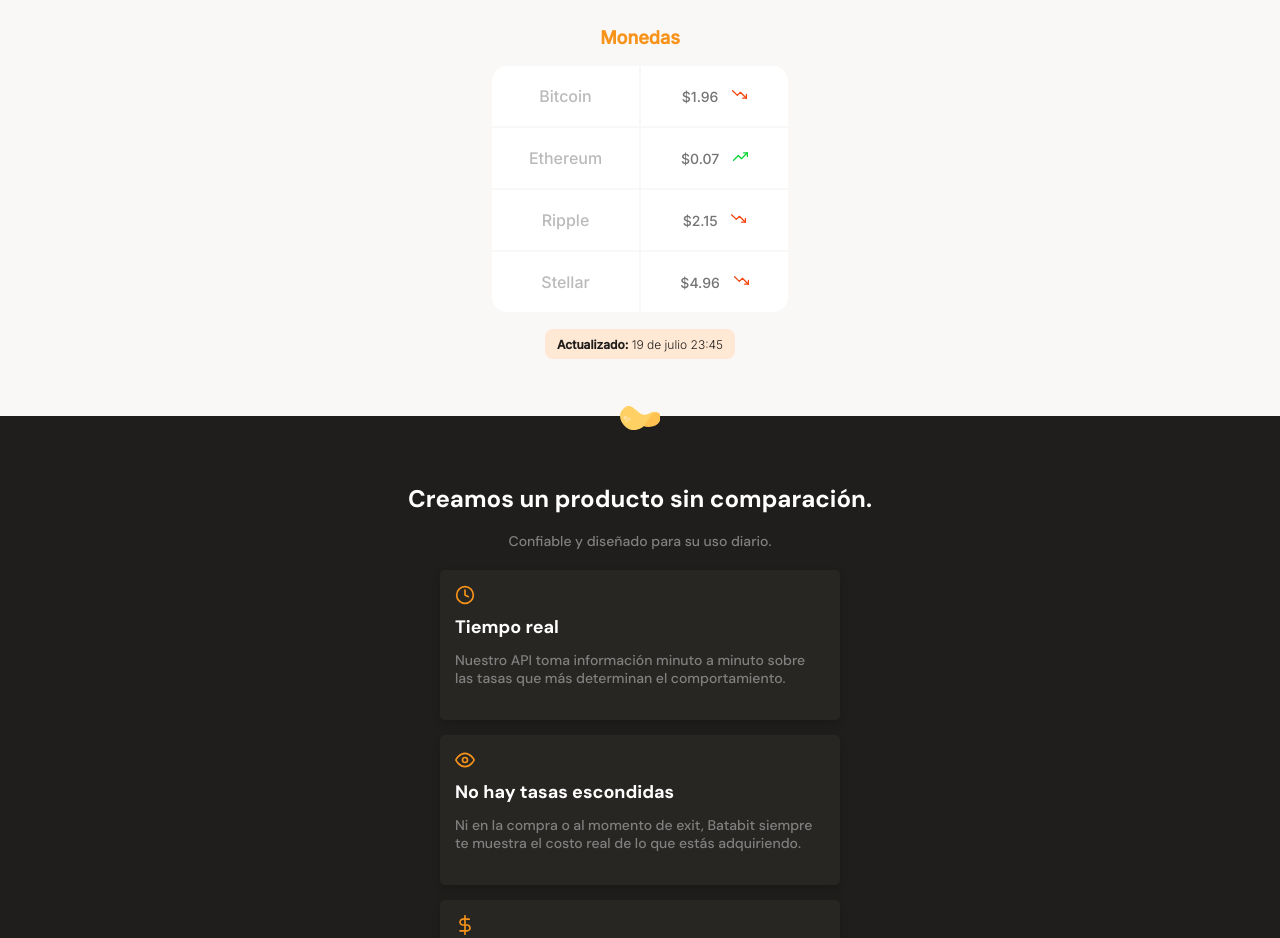
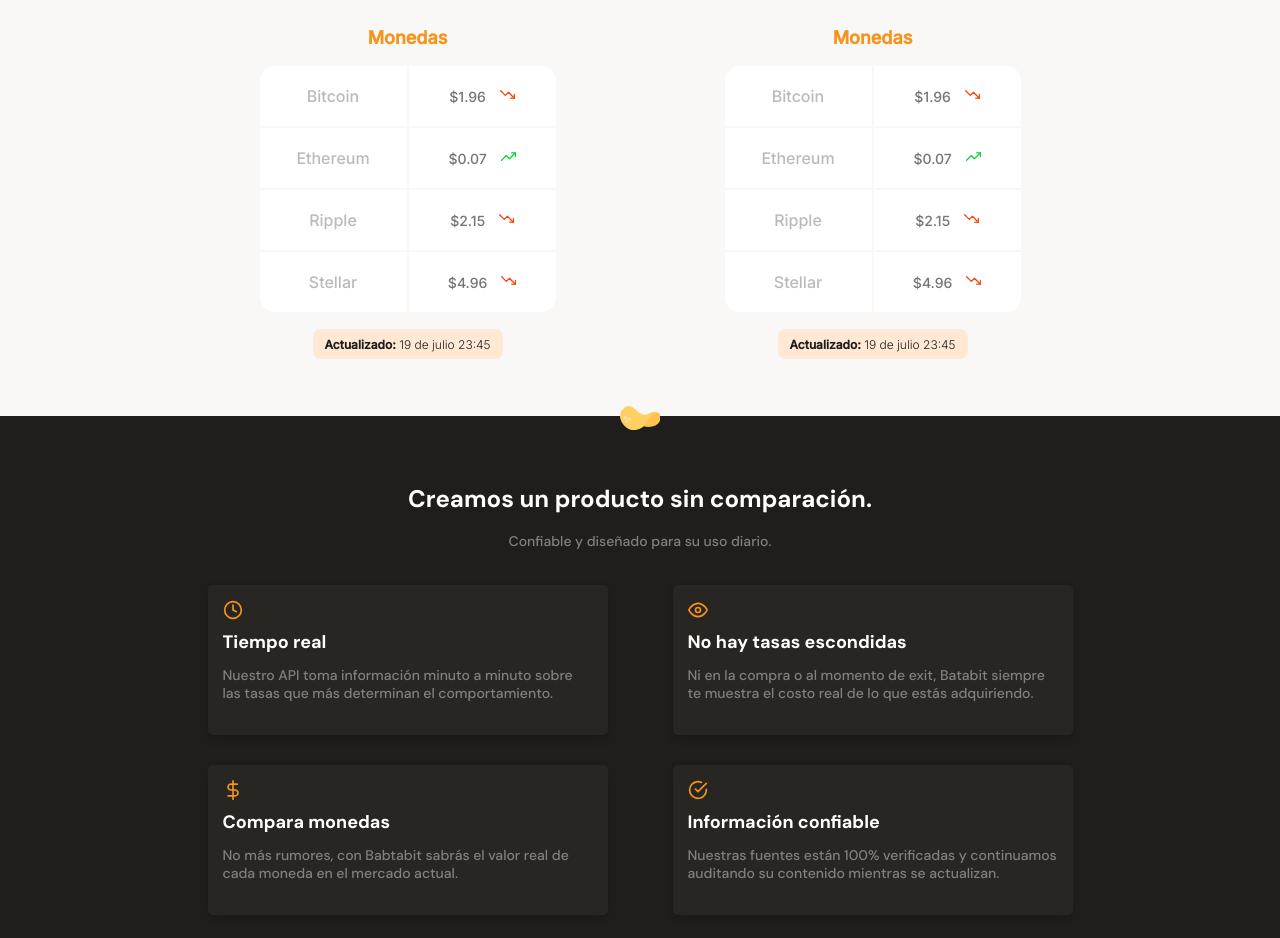
Before and after one commit to alejoWeb/mobileFirst, a plain HTML site: page index.html in a window 1280 px wide. Shown: the part 740-1678 px from the top of the page. Drawn offline with Linux system fonts and the light colour scheme.

Commit message:
version 1.0 completed

```diff
--- /dev/null
+++ b/css/tablet.css
@@ -0,0 +1,17 @@
+.product-cards--container {
+  display: flex;
+  flex-wrap: wrap;
+  width: 930px;
+  margin: 0 auto;
+}
+
+.main-tables-container {
+  display: flex;
+  width: 930px;
+  margin: 0 auto;
+}
+
+.plans-container--slider {
+  justify-content: center;
+
+}
--- a/index.html
+++ b/index.html
@@ -5,6 +5,7 @@
   <meta name="viewport" content="width=device-width, initial-scale=1.0">
   <title>Document</title>
   <link rel="stylesheet" href="./styles.css">
+  <link rel="stylesheet" href="./css/tablet.css" media="(min-width: 930px)">
   <link rel="preconnect" href="https://fonts.gstatic.com">
   <link href="https://fonts.googleapis.com/css2?family=DM+Sans:wght@400;500;700&family=Inter:wght@300;500&display=swap" rel="stylesheet">
 </head>
@@ -25,6 +26,32 @@
         <p>Traemos información en tiempo real de las casas de cambio y las monedas más importantes del mundo.</p>
       </div>
       <section class="main-tables-container">
+        <div class="main-currency-table">
+          <p class="currency-table--title">Monedas</p>
+          <div class="currency-table--container">
+            <table>
+              <tr>
+                <td class="table__top-left">Bitcoin</td>
+                <td class="table__top-right table__right">$1.96 <span class="down"></span></td>
+              </tr>
+              <tr>
+                <td>Ethereum</td>
+                <td class="table__right">$0.07 <span class="up"></span></td>
+              </tr>
+              <tr>
+                <td>Ripple</td>
+                <td class="table__right">$2.15 <span class="down"></span></td>
+              </tr>
+              <tr>
+                <td class="table__bottom-left">Stellar</td>
+                <td class="table__bottom-right table__right">$4.96 <span class="down"></span></td>
+              </tr>
+            </table>
+          </div>
+          <div class="currency-table--date">
+            <p><b>Actualizado:</b> 19 de julio 23:45</p>
+          </div>
+        </div>
         <div class="main-currency-table">
           <p class="currency-table--title">Monedas</p>
           <div class="currency-table--container">
```
